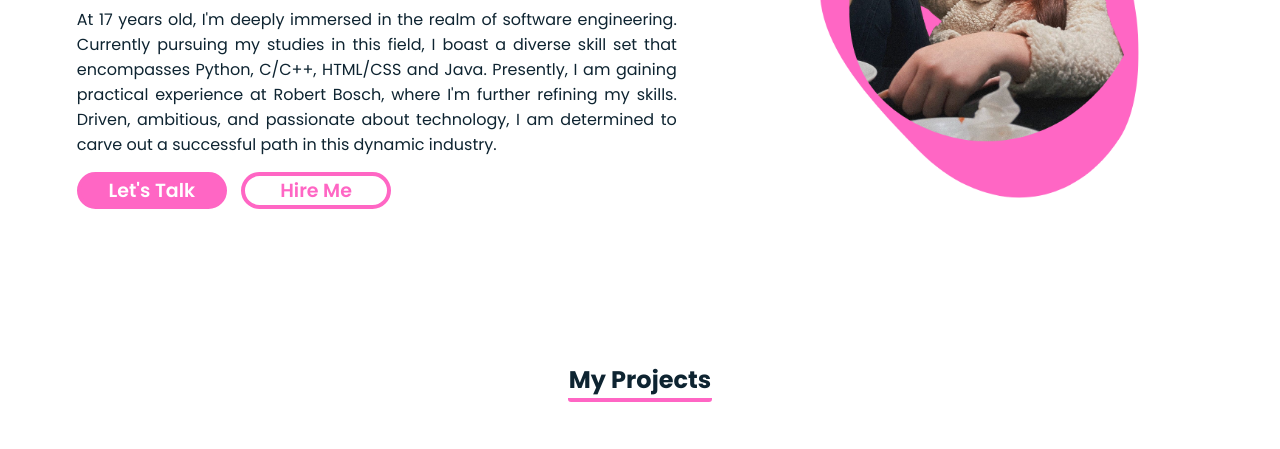
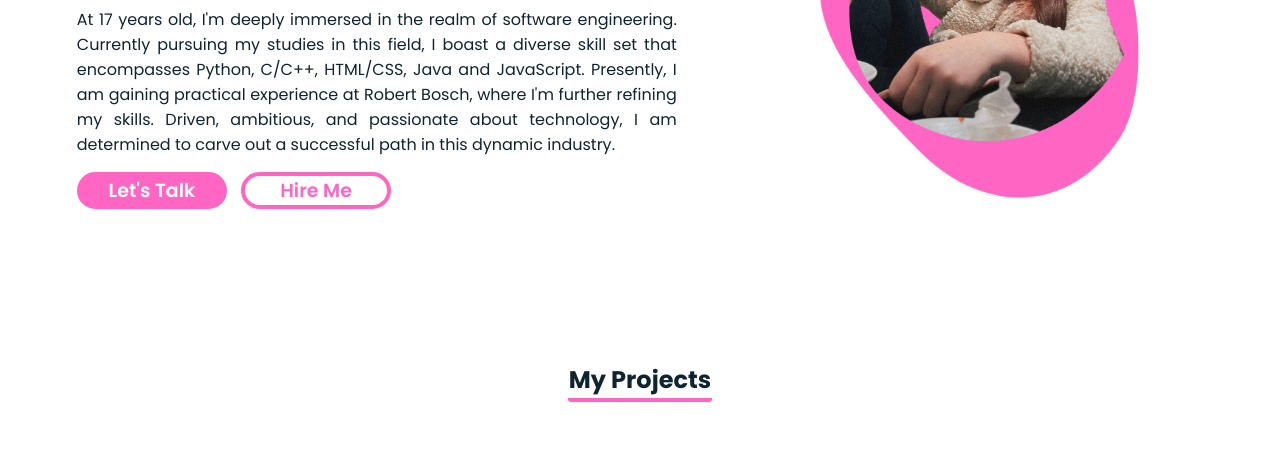
Before and after one commit to mavigpimenta/portfolio, a plain HTML site: page index.html in a window 1280 px wide. Shown: the part 279-728 px from the top of the page. Drawn offline with nearby package versions, Linux system fonts and the light colour scheme.

Commit message:
language add

```diff
--- a/index.html
+++ b/index.html
@@ -32,7 +32,7 @@
                 <div class="home-content">
                     <h1 class="home-title">Hi, I'm <span class="home-title-color">Mavi</span></h1>
                     <h3>Software Developer</h3>
-                    <p>At 17 years old, I'm deeply immersed in the realm of software engineering. Currently pursuing my studies in this field, I boast a diverse skill set that encompasses Python, C/C++, HTML/CSS and Java. Presently, I am gaining practical experience at Robert Bosch, where I'm further refining my skills. Driven, ambitious, and passionate about technology, I am determined to carve out a successful path in this dynamic industry.</p>
+                    <p>At 17 years old, I'm deeply immersed in the realm of software engineering. Currently pursuing my studies in this field, I boast a diverse skill set that encompasses Python, C/C++, HTML/CSS, Java and JavaScript. Presently, I am gaining practical experience at Robert Bosch, where I'm further refining my skills. Driven, ambitious, and passionate about technology, I am determined to carve out a successful path in this dynamic industry.</p>
                 </div>
                 <div class="home-btn">
                     <a href="" class="btn1">Let's Talk</a>
```
